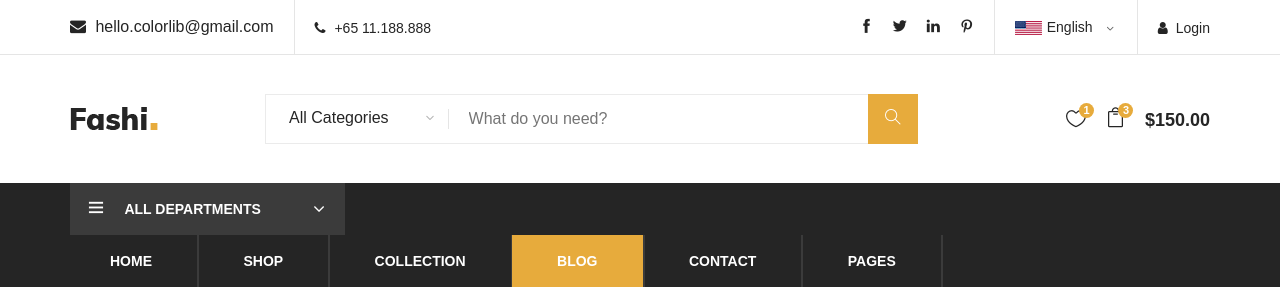
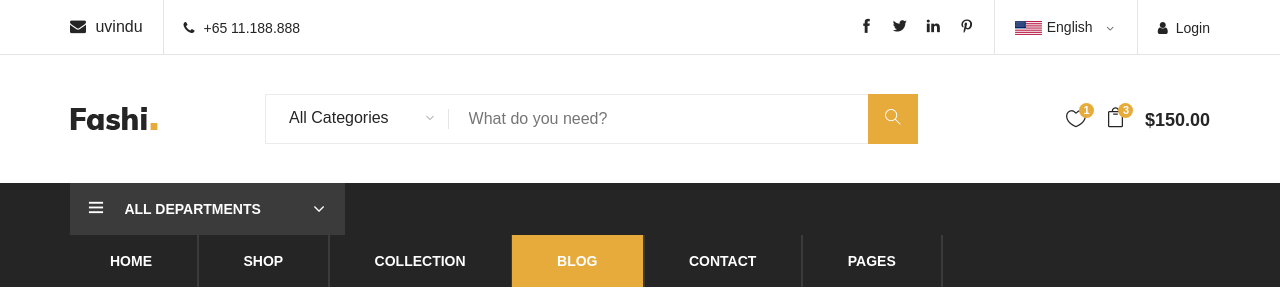
Before and after one commit to UvinduPathirana/Xellar, a Flask app: page /blog in a window 1280 px wide. Shown: the top 300 px of the page. Run offline with Flask 2, Linux system fonts and the light colour scheme; some libraries are stand-ins or nearby versions; some web fonts are replaced.

Commit message:
blog.html

```diff
--- a/templates/blog.html
+++ b/templates/blog.html
@@ -38,7 +38,7 @@
                 <div class="ht-left">
                     <div class="mail-service">
                         <i class=" fa fa-envelope"></i>
-                        hello.colorlib@gmail.com
+                        uvindu
                     </div>
                     <div class="phone-service">
                         <i class=" fa fa-phone"></i>
```
